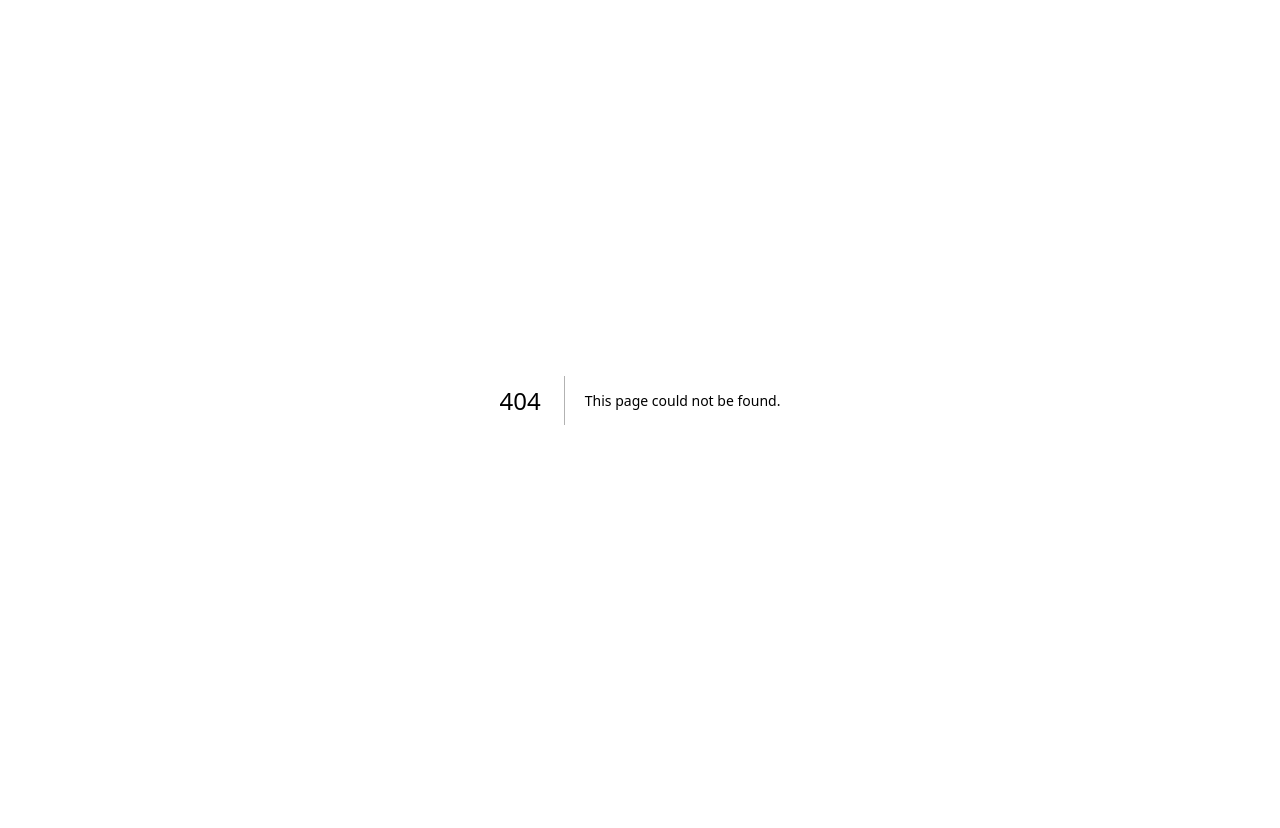
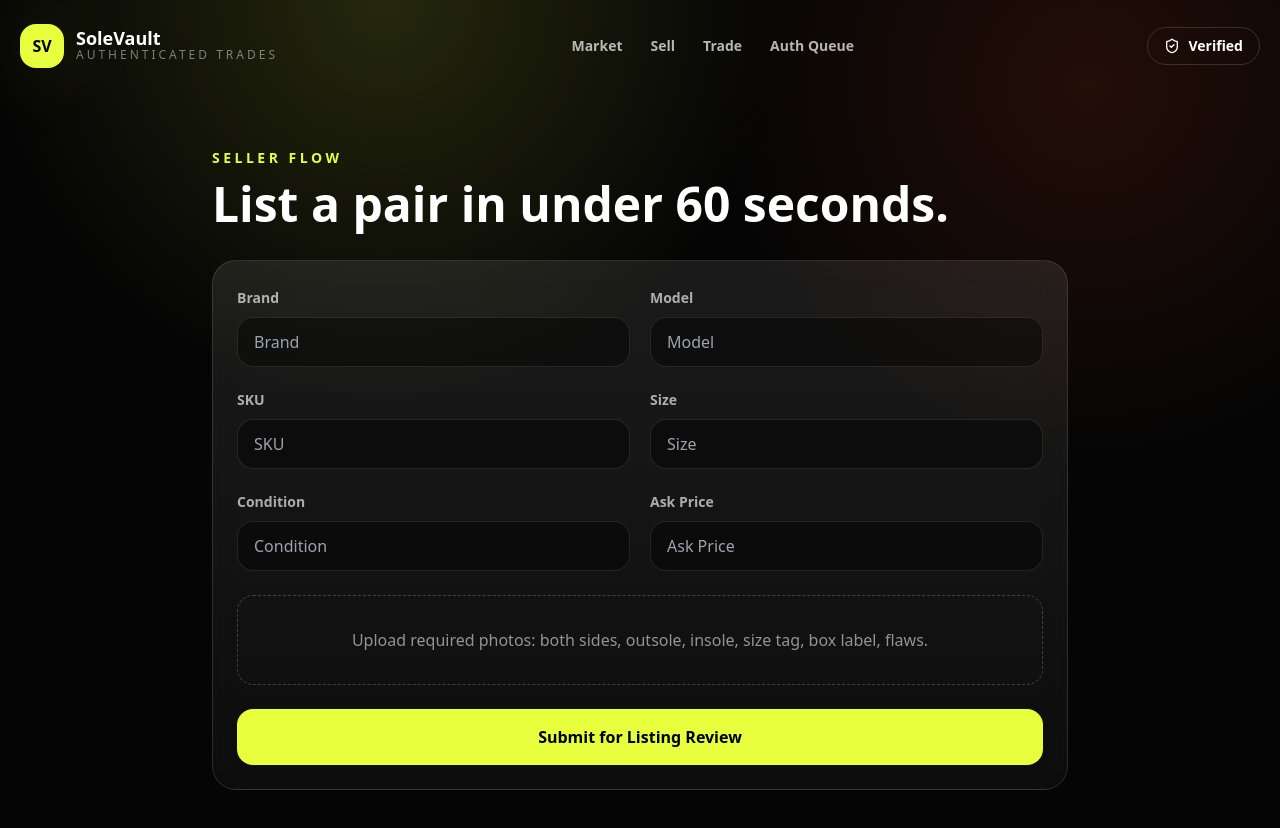
Before and after one commit to jeremybeyan2025/sneaker-trade-marketplace, a Next.js app: page /sell in a window 1280 px wide. Before the commit this address had no page. Shown: the top 828 px of the page. Before the commit the page ends 800 px from the top, so only its background shows below. Built offline with nearby package versions, Linux system fonts and the light colour scheme.

Commit message:
Add seller listing page

```diff
--- /dev/null
+++ b/app/sell/page.tsx
@@ -0,0 +1,27 @@
+import { Header } from "@/components/Header";
+
+export default function SellPage() {
+  return (
+    <main>
+      <Header />
+      <section className="mx-auto max-w-4xl px-5 py-14">
+        <p className="text-sm font-bold uppercase tracking-[.25em] text-volt">Seller Flow</p>
+        <h1 className="mt-3 text-5xl font-black">List a pair in under 60 seconds.</h1>
+        <div className="card-glass mt-8 rounded-3xl p-6">
+          <div className="grid gap-5 md:grid-cols-2">
+            {["Brand", "Model", "SKU", "Size", "Condition", "Ask Price"].map((label) => (
+              <label key={label} className="space-y-2">
+                <span className="text-sm font-bold text-white/65">{label}</span>
+                <input className="w-full rounded-2xl border border-white/10 bg-black/40 px-4 py-3 outline-none focus:border-volt" placeholder={label} />
+              </label>
+            ))}
+          </div>
+          <div className="mt-6 rounded-2xl border border-dashed border-white/20 p-8 text-center text-white/55">
+            Upload required photos: both sides, outsole, insole, size tag, box label, flaws.
+          </div>
+          <button className="mt-6 w-full rounded-2xl bg-volt py-4 font-black text-black">Submit for Listing Review</button>
+        </div>
+      </section>
+    </main>
+  );
+}
```
